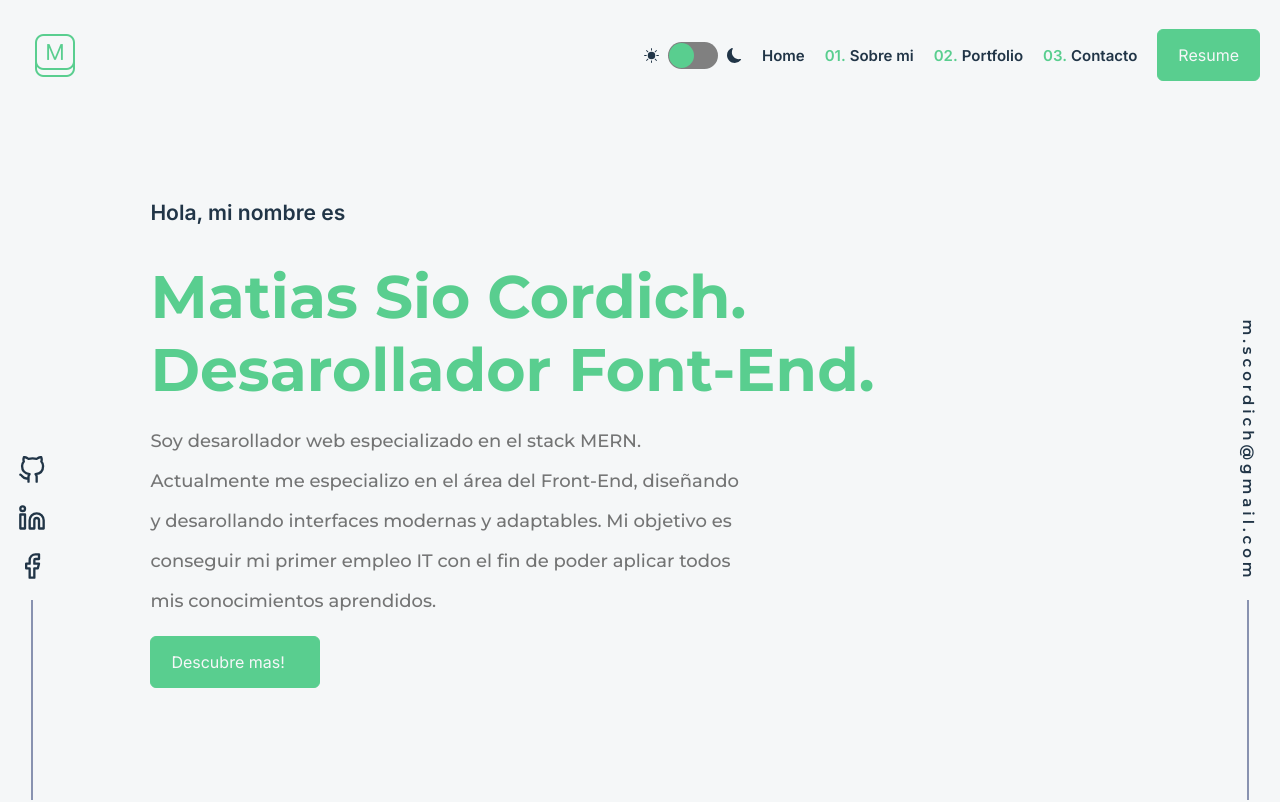
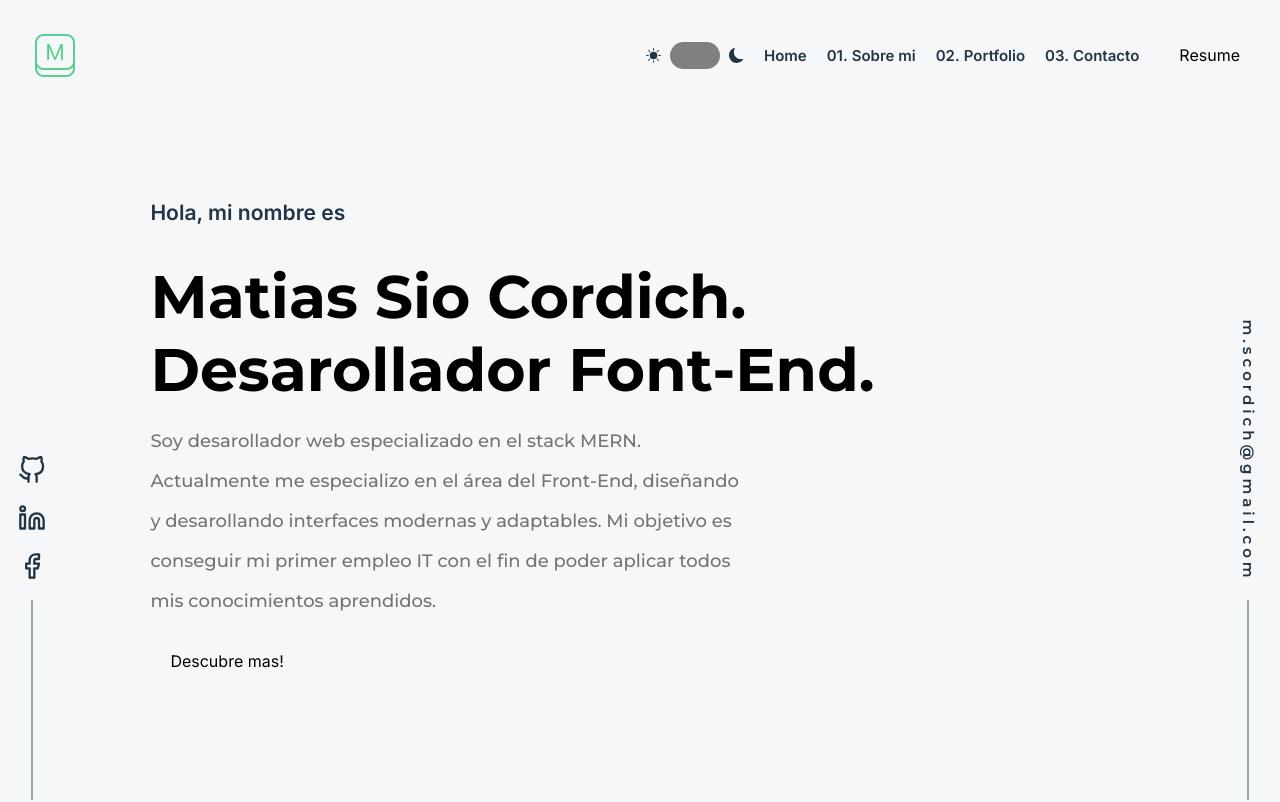
Before and after one commit to MatiasCordich/matias-sio-cordich, a React (Vite) app: page / in a window 1280 px wide. Shown: the top 802 px of the page. Built offline with nearby package versions, Linux system fonts and the light colour scheme.

Commit message:
Dark mode colors changed

```diff
--- a/src/components/About/aboutElements.js
+++ b/src/components/About/aboutElements.js
@@ -28,11 +28,11 @@ export const TextBox = styled.li``;
 export const Text = styled.p`
   line-height: 4rem;
   color: ${({ theme }) => theme.colors.text};
-  font-weight: 500;
+  font-weight: 300;
 `;
 export const SpanText = styled.span`
   color: ${({ theme }) => theme.colors.checkIcon.color};
-  font-weight: 500;
+  font-weight: 700;
 `;
 export const LineAbout = styled.div`
   background-color: rgb(55 65 81);
@@ -45,7 +45,7 @@ export const TechStack = styled.ul`
     row-gap: 1rem;
     grid-template-columns: repeat(2, 1fr);
     color: ${({ theme }) => theme.colors.text};
-    font-weight: 500;
+    font-weight: 200;
 
     @media (min-width: 900px) {
         grid-template-columns: repeat(3, 1fr);
--- a/src/components/Contact/contactElements.js
+++ b/src/components/Contact/contactElements.js
@@ -21,7 +21,7 @@ export const ContactTitle = styled.h2`
   text-align: center;
 `;
 export const ContactText = styled.p`
-  color: var(--text-Dark);
+  color: var(--letters-D);
   max-width: 70rem;
   font-weight: 500;
   width: 95%;
--- a/src/components/Footer/footerElements.js
+++ b/src/components/Footer/footerElements.js
@@ -6,6 +6,7 @@ export const FooterBox = styled.footer`
     align-items: center;
     width: 100%;
     height: 30rem;
+    color: var(--span-D);
 `
 
 export const Year = styled.p``
--- a/src/components/Projects/projectsElements.js
+++ b/src/components/Projects/projectsElements.js
@@ -67,8 +67,9 @@ export const ProjectTitle = styled.h3`
   color: ${({ theme }) => theme.colors.titles.h1};
 `;
 export const ProjectText = styled.p`
-  background-color: #112240;
+  background-color: ${({ theme }) => theme.colors.titles.span};
   font-size: 1.5rem;
+  color: ${({ theme }) => theme.colors.text};
   padding: 2rem;
   line-height: 3rem;
   border-radius: 0.6rem;
@@ -80,7 +81,7 @@ export const ProjectStack = styled.ul`
   flex-wrap: wrap;
 `;
 export const ItemStack = styled.li`
-  color: var(--text-Dark);
+  color: ${({ theme }) => theme.colors.titles.h3};
   font-weight: 500;
 `;
 export const ProjectLinks = styled.ul`
--- a/src/components/Sides/elementsSides.js
+++ b/src/components/Sides/elementsSides.js
@@ -94,5 +94,5 @@ export const TextLink = styled.p`
 export const AsideLine = styled.div`
   width: 0.2rem;
   height: 20rem;
-  background-color: var(--text-Dark);
+  background-color: var(--span-D);
 `;
--- a/src/gloabalStyles.js
+++ b/src/gloabalStyles.js
@@ -2,6 +2,7 @@ import { createGlobalStyle } from "styled-components";
 
 export const GlobalStyle = createGlobalStyle`
 :root {
+
   /* Fonts */
   --title-Font: "Inter", sans-serif;
   --body-Font: "Montserrat", sans-serif;
@@ -9,14 +10,15 @@ export const GlobalStyle = createGlobalStyle`
   /* Colors */
 
   /* DARK MODE */
-  --body-Color: #0a192f;
-  --text-Green: #64ffda;
-  --text-Light: #ccd6f6;
-  --text-Dark: #8892b0;
+  --background-D: #040D12;
+  --span-D: #93B1A6;
+  --text-D: #C7F0E1;
+  --titles-D: #255c5c;
+  --letters-D: #FAFAFA;
 
   /* LIGHT MODE */
-  --body-Color-l: #F5F7F8;
-  --text-Green-l: #59CE8F;
+  --background-L: #F5F7F8;
+  --span-L: #59CE8F;
   --text-Light-l: #213547;
   --text-Dark-l: #3c3c3cb3;
 
--- a/src/themes/theme.js
+++ b/src/themes/theme.js
@@ -2,7 +2,7 @@ export const themes = {
   default: {
     colors: {
       body: {
-        background: "var(--body-Color-l)",
+        background: "var(--background-L)",
       },
       titles: {
         h3: "var(--text-Light-l)",
@@ -60,33 +60,33 @@ export const themes = {
   dark: {
     colors: {
       body: {
-        background: "var(--body-Color)",
+        background: "var(--background-D)",
       },
       titles: {
-        h3: "var(--text-Green)",
-        h1: "var(--text-Light)",
-        span: "var(--text-Dark)",
+        h3: "var(--span-D)",
+        h1: "var(--text-D)",
+        span: "var(--titles-D)",
       },
-      text: "var(--text-Dark)",
+      text: "var(--letters-D)",
       buttonResume: {
         background: "transparent",
-        border: "1px solid var(--text-Green)",
-        color: "var(--text-Green)",
+        border: "1px solid var(--text-D)",
+        color: "var(--text-D)",
         hover: "#64ffdb4f",
         transition: "all 0.8s"
       },
       proyectBtn: {
         background: "transparent",
-        border: "1px solid var(--text-Green)",
-        color: "var(--text-Green)"
+        border: "1px solid var(--text-D)",
+        color: "var(--text-D)"
       },
       navLinks: {
-        color: "var(--text-Light)",
-        numbers: "var(--text-Green)"
+        color: "var(--text-D)",
+        numbers: "var(--span-D)"
       },
       buttonMode:{
-        icon: "var(--text-Light)",
-        button: "var(--text-Light)"
+        icon: "var(--span-D)",
+        button: "var(--letters-D)"
       },
       buttonNav: {
         background: "#060f1c"
@@ -95,21 +95,22 @@ export const themes = {
         background: "rgba(10, 25, 47, 0.65)"
       },
       socialLink:{
-        color: "var(--text-Light)",
-        hoverColor: "var(--text-Green)"
+        color: "var(--span-D)",
+        hoverColor: "var(--letters-D)"
       },
       emailLink: {
-        color: "var(--text-Light)",
-        hoverColor: "var(--text-Green)"
+        color: "var(--span-D)",
+        hoverColor: "var(--letters-D)"
       },
       titleSection: {
-        span: "var(--text-Green)",
+        span: "var(--span-D)",
+        text: "var(--text-D)",
       },
       checkIcon: {
-        color: "var(--text-Green)"
+        color: "var(--span-D)"
       },
       image: {
-        background: "var(--body-Color-l)"
+        background: "var(--span-D)"
       },
       flexDirection: "flex-end",
     },
```
